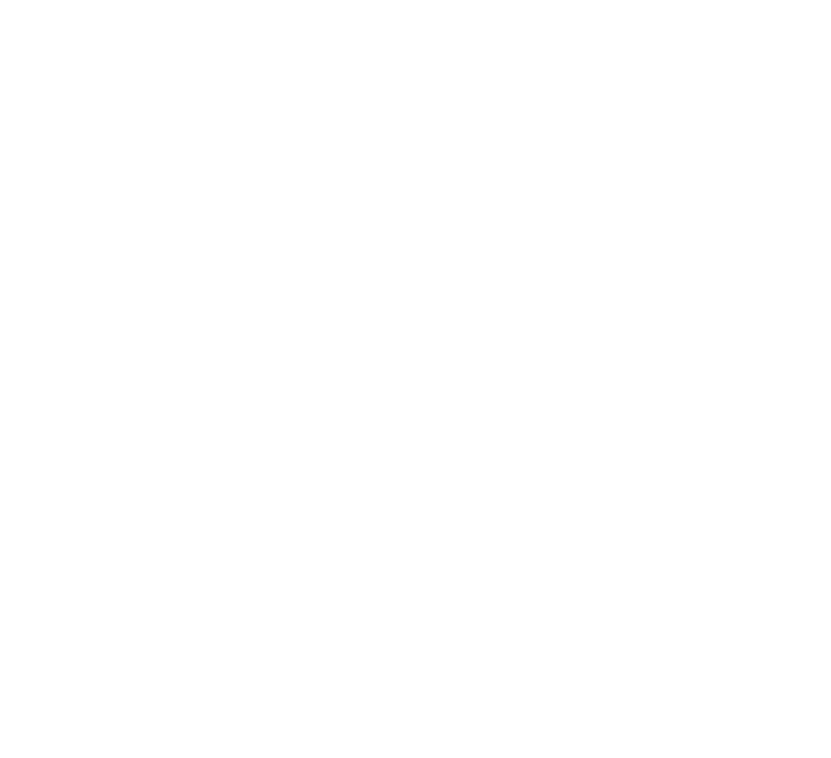
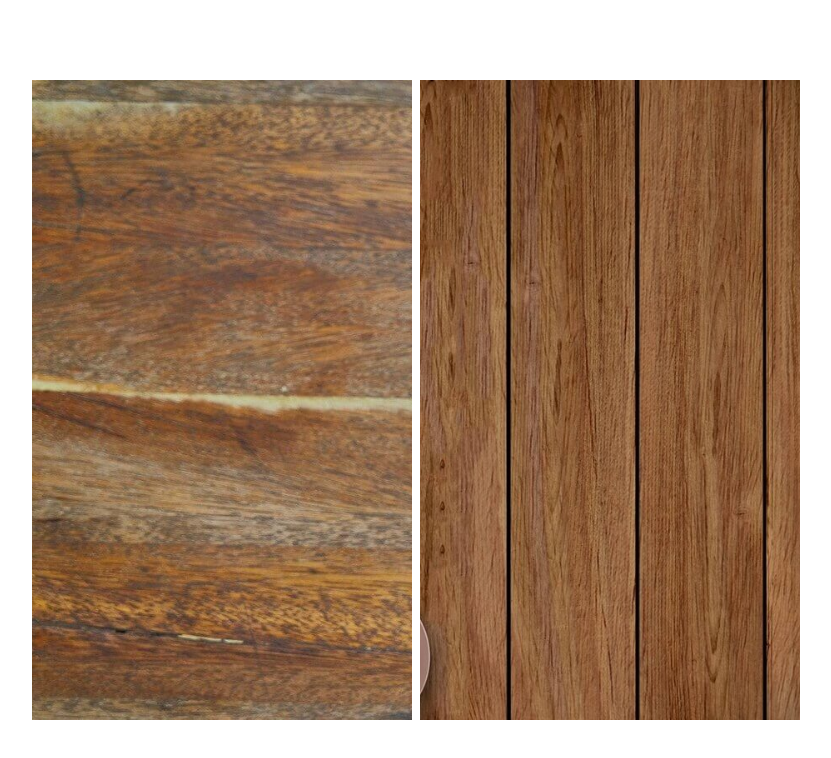
Before and after one commit to milan978gh/before-after-img-slider, a plain HTML site: page index.html in a window 1280 px wide. Shown: the whole page, without its empty margins (224-1055 px from the left). Drawn offline with Linux system fonts and the light colour scheme.

Commit message:
html, css done

```diff
--- a/css/style.css
+++ b/css/style.css
@@ -1,4 +1,3 @@
-
 * {
 	margin: 0;
 	padding: 0;
@@ -7,3 +6,39 @@
 	box-sizing: border-box;
 	scroll-behavior: smooth;
 }
+body {
+	display: flex;
+	justify-content: center;
+	align-items: center;
+	min-height: 100vh;
+}
+img {
+  width: 60vw;
+  height: 80vh;
+  object-fit: cover;
+}
+.container {
+	position: relative;
+	width: 60vw;
+	height: 80vh;
+}
+.img-container-before,
+.img-container-after {
+  position: absolute;
+  width: 60vw;
+	height: 80vh;
+}
+.img-container-before{
+  width: 30vw;
+  overflow: hidden;
+}
+.slider{
+  width: .5rem;
+  background-color: #fff;
+  height: 100%;
+  z-index: 10;
+  position: absolute;
+  top: 0;
+  left: 50%;
+  transform: translate(-50%, 0);
+}
--- a/index.html
+++ b/index.html
@@ -13,7 +13,15 @@
 </head>
 
 <body>
-
+<div class="container">
+  <div class="img-container-after">
+    <img class="after" src="./img/after.jpg" alt="">
+  </div>
+  <div class="img-container-before">
+    <img class="before" src="./img/before.jpg" alt="">
+  </div>
+  <div class="slider"></div>
+</div>
 </body>
 
 </html>
--- a/scss/style.scss
+++ /dev/null
@@ -1,9 +0,0 @@
-
-* {
-	margin: 0;
-	padding: 0;
-	text-decoration: none;
-	list-style: none;
-	box-sizing: border-box;
-	scroll-behavior: smooth;
-}
```
